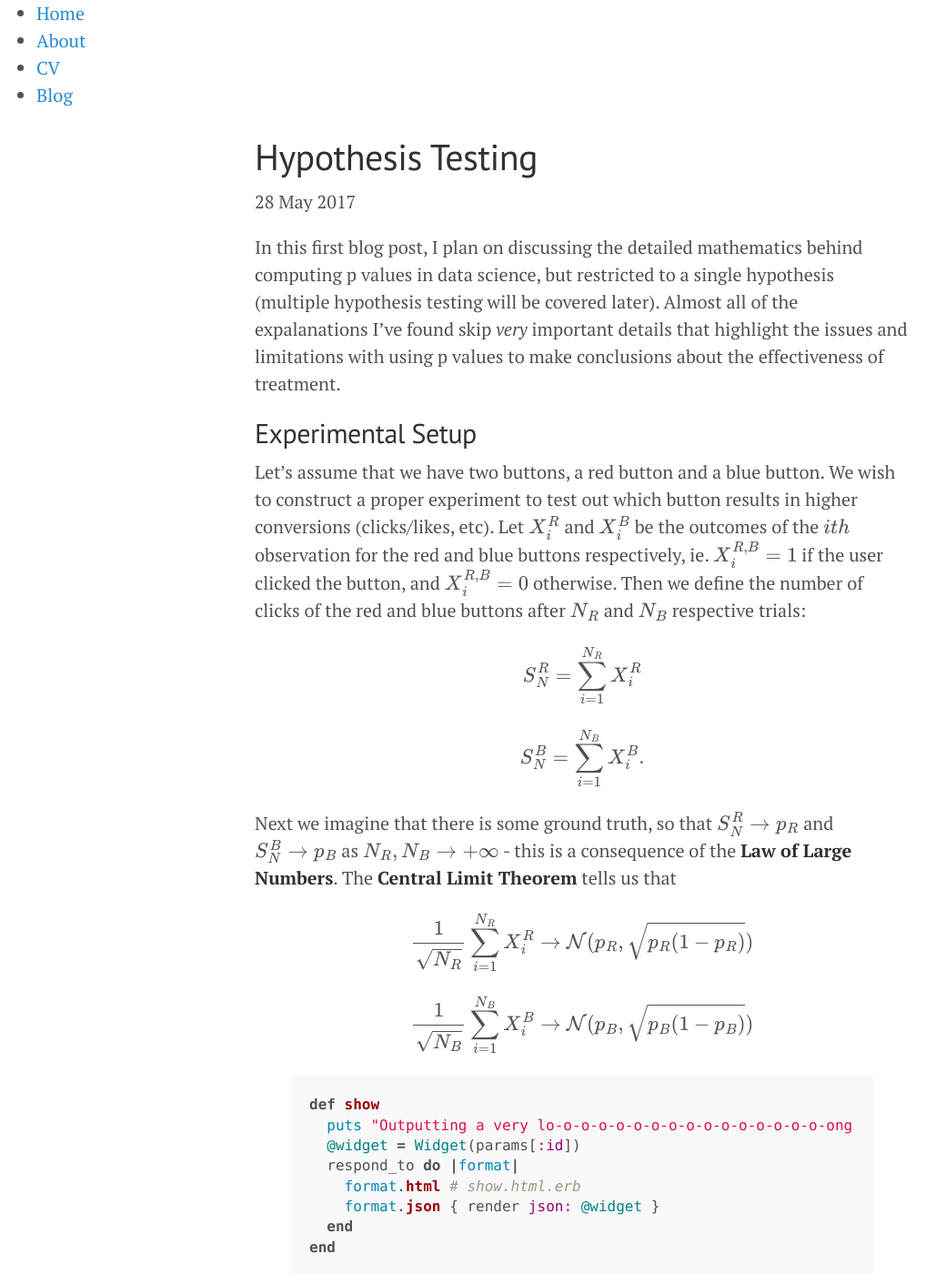
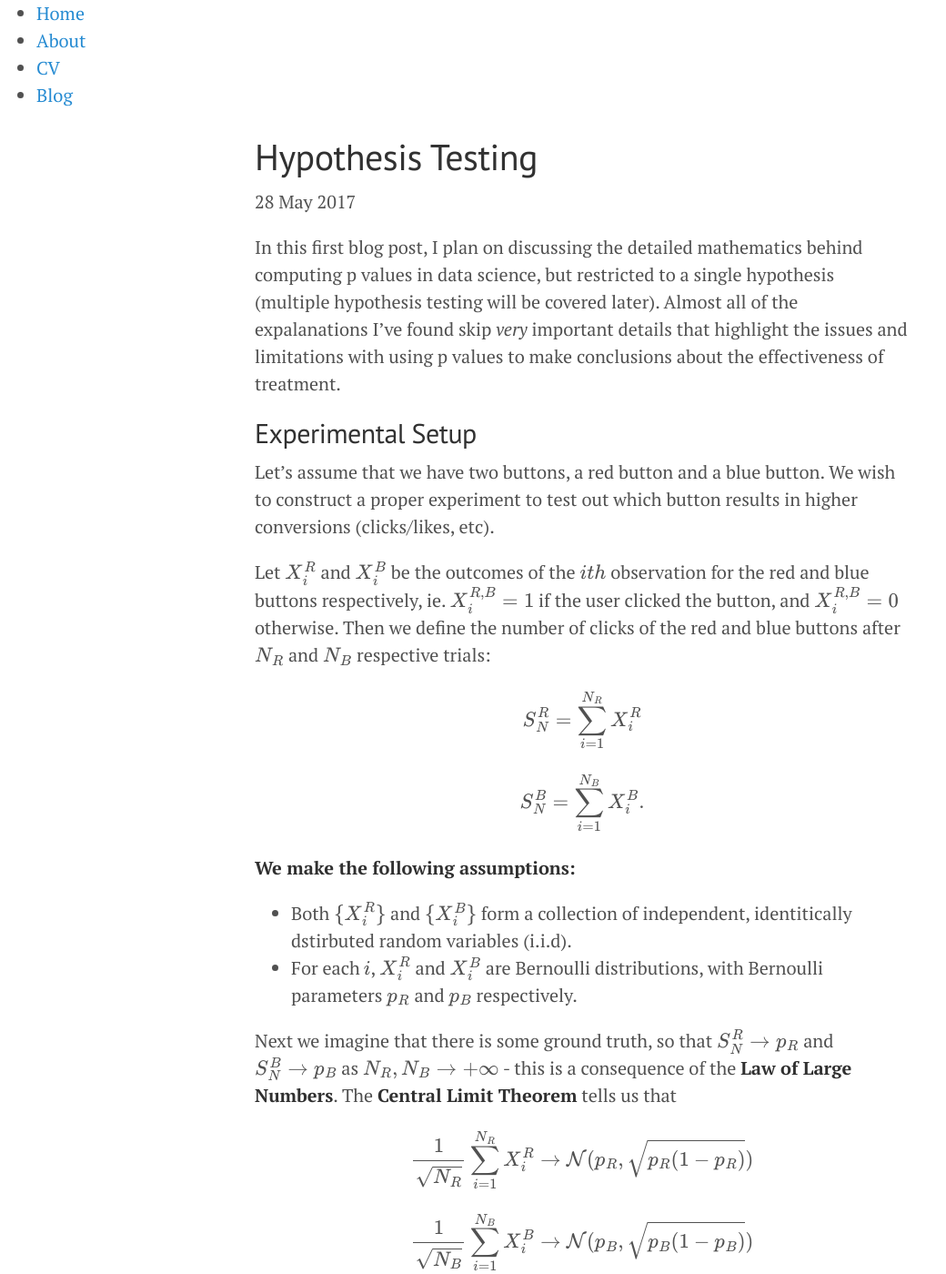
Before and after one commit to doriang102/doriang102.github.io, a Jekyll site: the page built from _posts/2017-05-28-hypothesis-testing.md, in a window 1280 px wide and 1400 px high. Shown: the whole window at 91% size, without its empty margins (0-1040 px from the left). Built offline with Jekyll 4.4.1, drawn with Linux system fonts in a browser that asks for light colours; our own code applies the rules of GitHub Pages for plain Markdown files; formulas are drawn with MathJax 3.

Commit message:
Update 2017-05-28-hypothesis-testing.md

```diff
--- a/_posts/2017-05-28-hypothesis-testing.md
+++ b/_posts/2017-05-28-hypothesis-testing.md
@@ -2,8 +2,10 @@ In this first blog post, I plan on discussing the detailed mathematics behind co
 
 ## Experimental Setup
 
-Let's assume that we have two buttons, a red button and a blue button. We wish to construct a proper experiment to test out which button results in higher conversions (clicks/likes, etc). Let $$X_i^R$$ and $$X_i^B$$ be the outcomes
-of the $$ith$$ observation for the red and blue buttons respectively, ie. $$X_i^{R,B} = 1$$ if the user clicked the button, and $$X_i^{R,B} = 0$$ otherwise.  Then we define the number of clicks of the red and blue buttons after $$N_R$$ and $$N_B$$ respective trials:
+Let's assume that we have two buttons, a red button and a blue button. We wish to construct a proper experiment to test out which button results in higher conversions (clicks/likes, etc).
+
+
+Let $$X_i^R$$ and $$X_i^B$$ be the outcomes of the $$ith$$ observation for the red and blue buttons respectively, ie. $$X_i^{R,B} = 1$$ if the user clicked the button, and $$X_i^{R,B} = 0$$ otherwise.  Then we define the number of clicks of the red and blue buttons after $$N_R$$ and $$N_B$$ respective trials:
 
 $$
 S_N^R = \sum_{i=1}^{N_R} X_i^R
@@ -12,6 +14,10 @@ $$
 $$
 S_N^B = \sum_{i=1}^{N_B} X_i^B.
 $$
+
+**We make the following assumptions:**
+- Both $$\{X_i^R\}$$ and $$\{X_i^B\}$$ form a collection of independent, identitically dstirbuted random variables (i.i.d).
+- For each $$i$$, $$X_i^R$$ and $$X_i^B$$ are Bernoulli distributions, with Bernoulli parameters $$p_R$$ and $$p_B$$ respectively.
 
 Next we imagine that there is some ground truth, so that $$S_N^R \to p_R$$ and $$S_N^B \to p_B$$ as $$N_R,N_B \to +\infty$$ - this is a consequence of the **Law of Large Numbers**. The **Central Limit Theorem** tells us that
 
```
